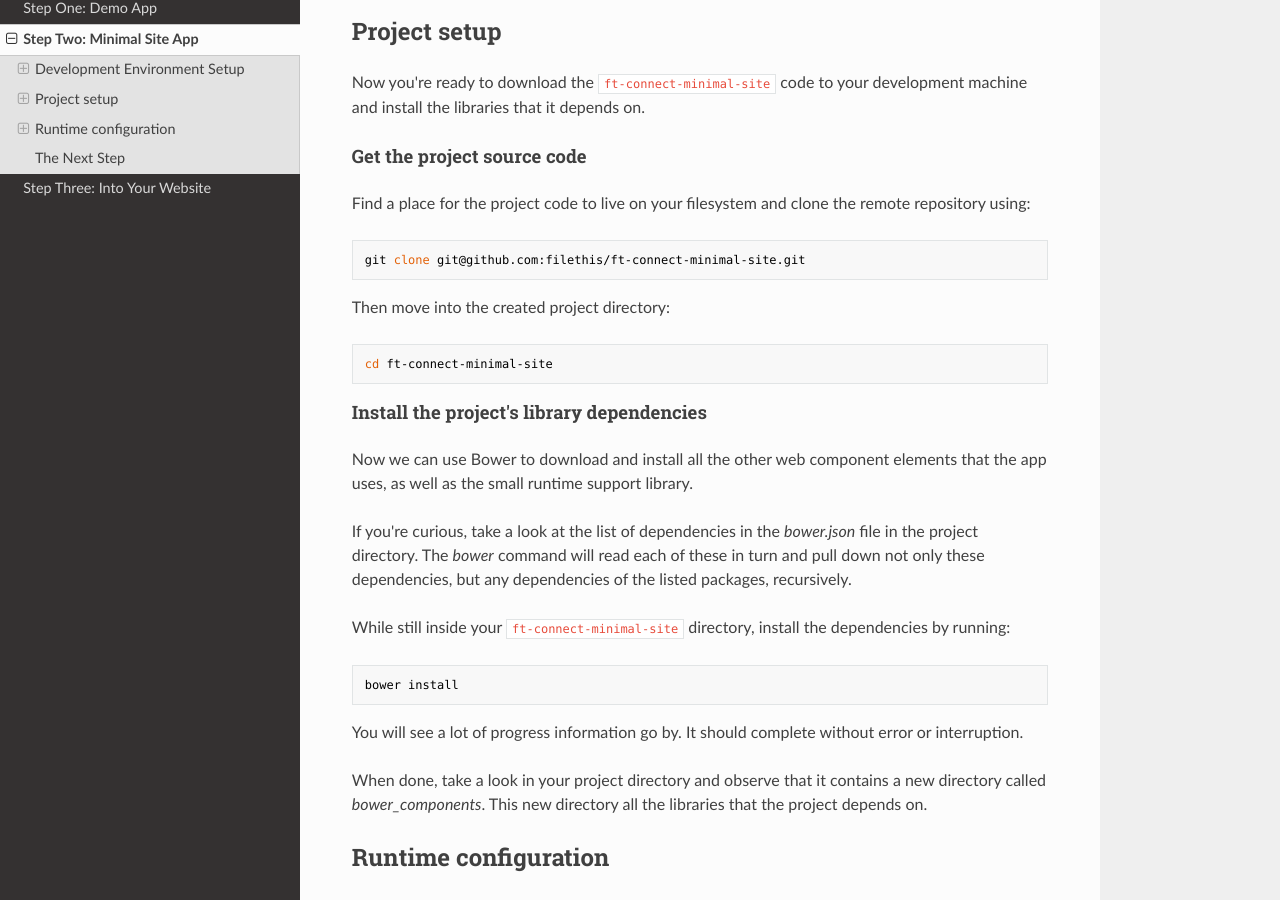
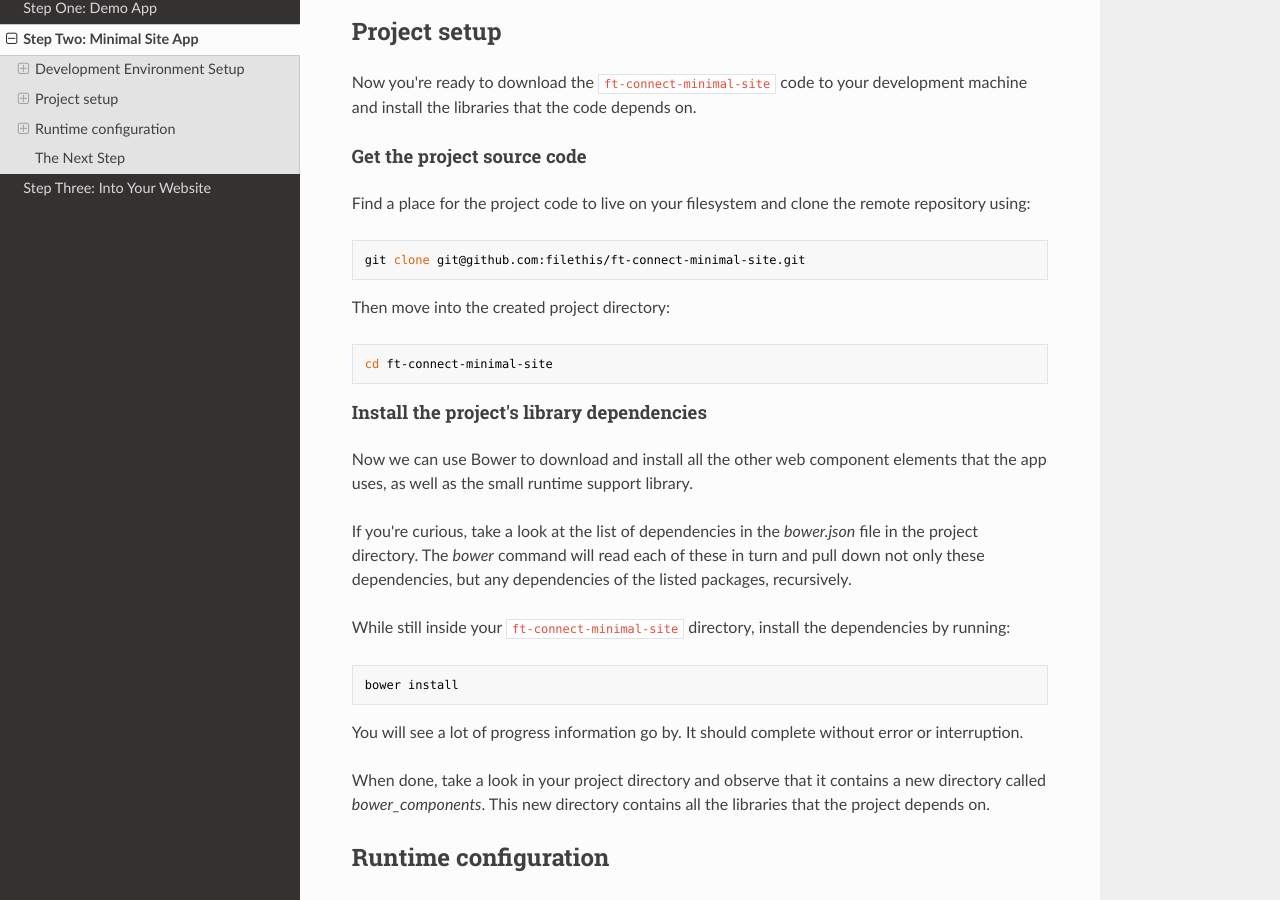
Before and after one commit to filethis/developer-docs, an MkDocs documentation site: the page built from docs/ft-connect-minimal-site.md, in a window 1280 px wide and 1400 px high, scrolled down 3278 px. Shown: the part 185-1085 px from the top of the window. Built offline with MkDocs 1.6.1, drawn with Linux system fonts in a browser that asks for light colours; nearby versions of some CDN libraries; old or Windows-style settings are respelled for this version of MkDocs.

Commit message:
Last edits from Gary

```diff
--- a/docs/ft-connect-minimal-site.md
+++ b/docs/ft-connect-minimal-site.md
@@ -107,7 +107,7 @@ Assuming you already have PHP installed, run with:
 
 ## Project setup
 
-Now you're ready to download the `ft-connect-minimal-site` code to your development machine and install the libraries that it depends on.
+Now you're ready to download the `ft-connect-minimal-site` code to your development machine and install the libraries that the code depends on.
 
 #### Get the project source code
 
@@ -131,7 +131,7 @@ While still inside your `ft-connect-minimal-site` directory, install the depende
 
 You will see a lot of progress information go by. It should complete without error or interruption.
 
-When done, take a look in your project directory and observe that it contains a new directory called _bower_components_. This new directory all the libraries that the project depends on.
+When done, take a look in your project directory and observe that it contains a new directory called _bower_components_. This new directory contains all the libraries that the project depends on.
 
 ## Runtime configuration
 
```
Also changed, not shown: docs/ft-connect-demo.md (+2 -2 lines).
